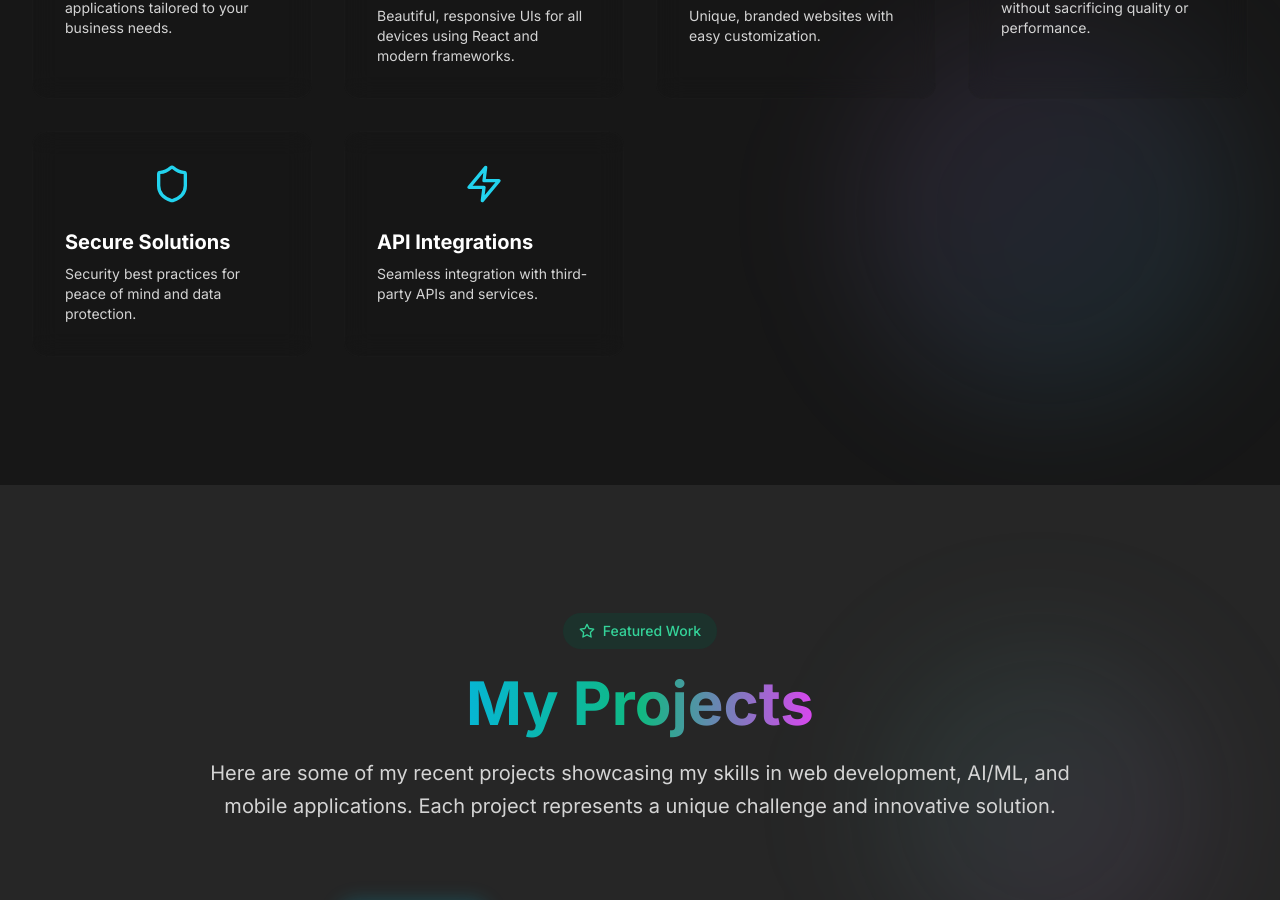
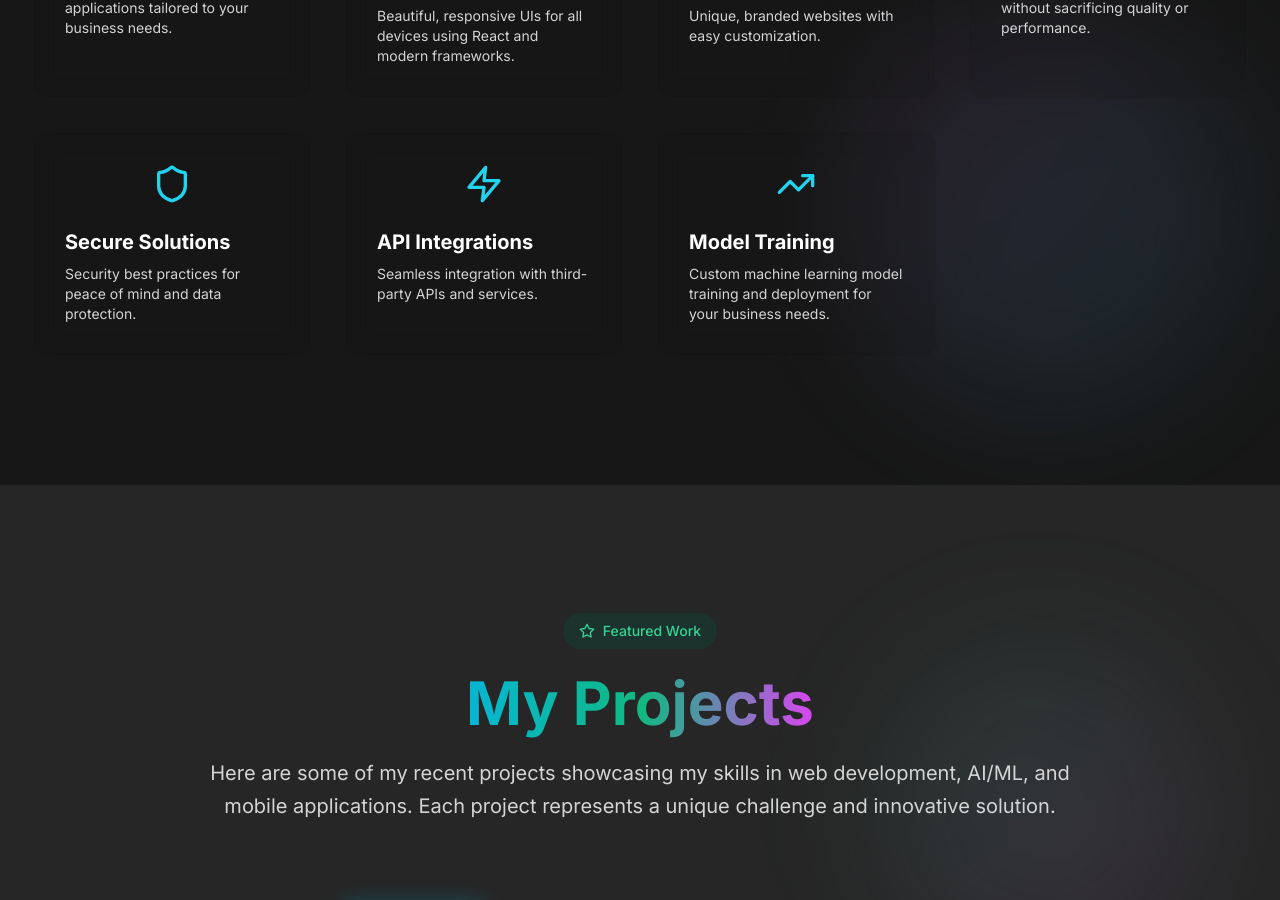
Before and after one commit to shkumar156/My-Personal-Dev-Portfolio, a React (Vite) app: page / in a window 1280 px wide. Shown: the part 2929-3829 px from the top of the page. Built offline with nearby package versions, Linux system fonts and the light colour scheme.

Commit message:
Skill Update

```diff
--- a/src/components/Services.jsx
+++ b/src/components/Services.jsx
@@ -36,6 +36,11 @@ const services = [
     description: 'Seamless integration with third-party APIs and services.'
   },
 
+  {
+    icon: TrendingUp,
+    title: 'Model Training',
+    description: 'Custom machine learning model training and deployment for your business needs.'
+  },
 ];
 
 export const Services = () => (
```
